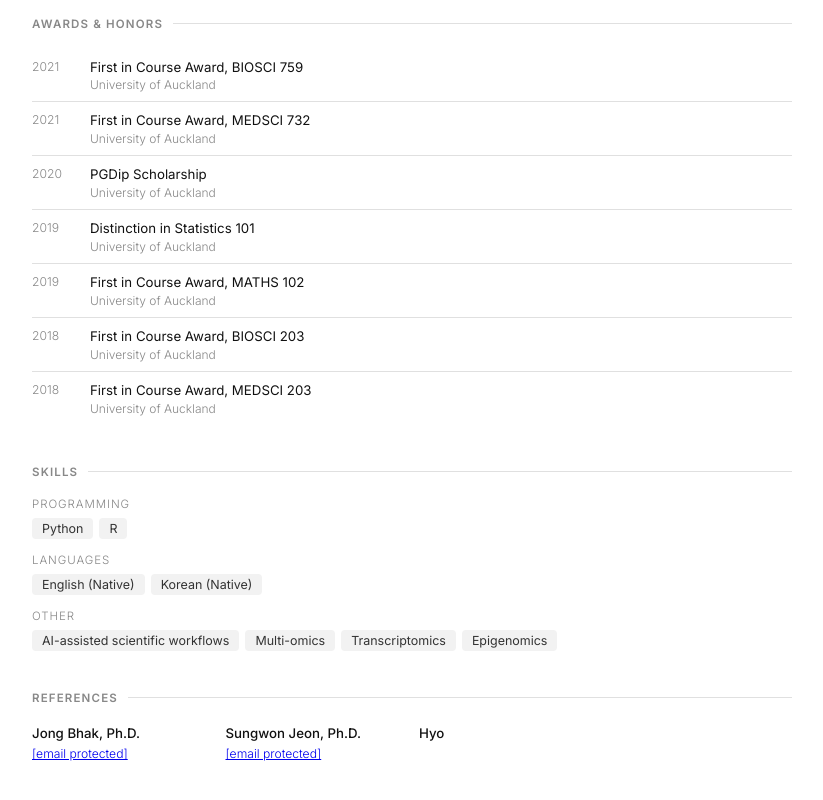
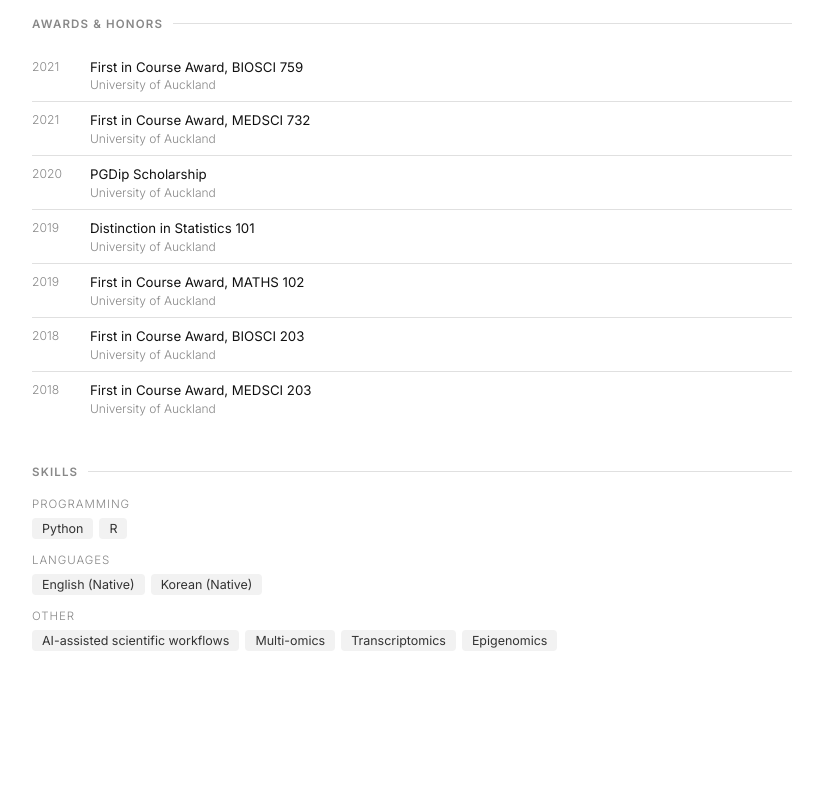
Before and after one commit to micolak0115/micolak0115.github.io, a plain HTML site: page index.html in a window 1280 px wide. Shown: the part 1936-2736 px from the top of the page, without its empty margins (228-1051 px from the left). After the commit the page ends 2707 px from the top, so only its background shows below. Drawn offline with Linux system fonts and the light colour scheme.

Commit message:
Remove References section from index.html
Removed the References section from the HTML.

```diff
--- a/index.html
+++ b/index.html
@@ -531,18 +531,3 @@
       </div>
     </div>
   </div>
-
-  <!-- ── References ── -->
-  <div class="section">
-    <h2 class="section-label">References</h2>
-    <div class="ref-grid">
-      <div class="ref-item">
-        <div class="ref-name">Jong Bhak, Ph.D.</div>
-        <div class="ref-email"><a href="/cdn-cgi/l/email-protection" class="__cf_email__" data-cfemail="4f252021282d272e240f282a212022262c3c61203d28">[email&#160;protected]</a></div>
-      </div>
-      <div class="ref-item">
-        <div class="ref-name">Sungwon Jeon, Ph.D.</div>
-        <div class="ref-email"><a href="/cdn-cgi/l/email-protection" class="__cf_email__" data-cfemail="d0baa3a7e0e0e6e190b7bdb1b9bcfeb3bfbd">[email&#160;protected]</a></div>
-      </div>
-      <div class="ref-item">
-        <div class="ref-name">Hyo
```
